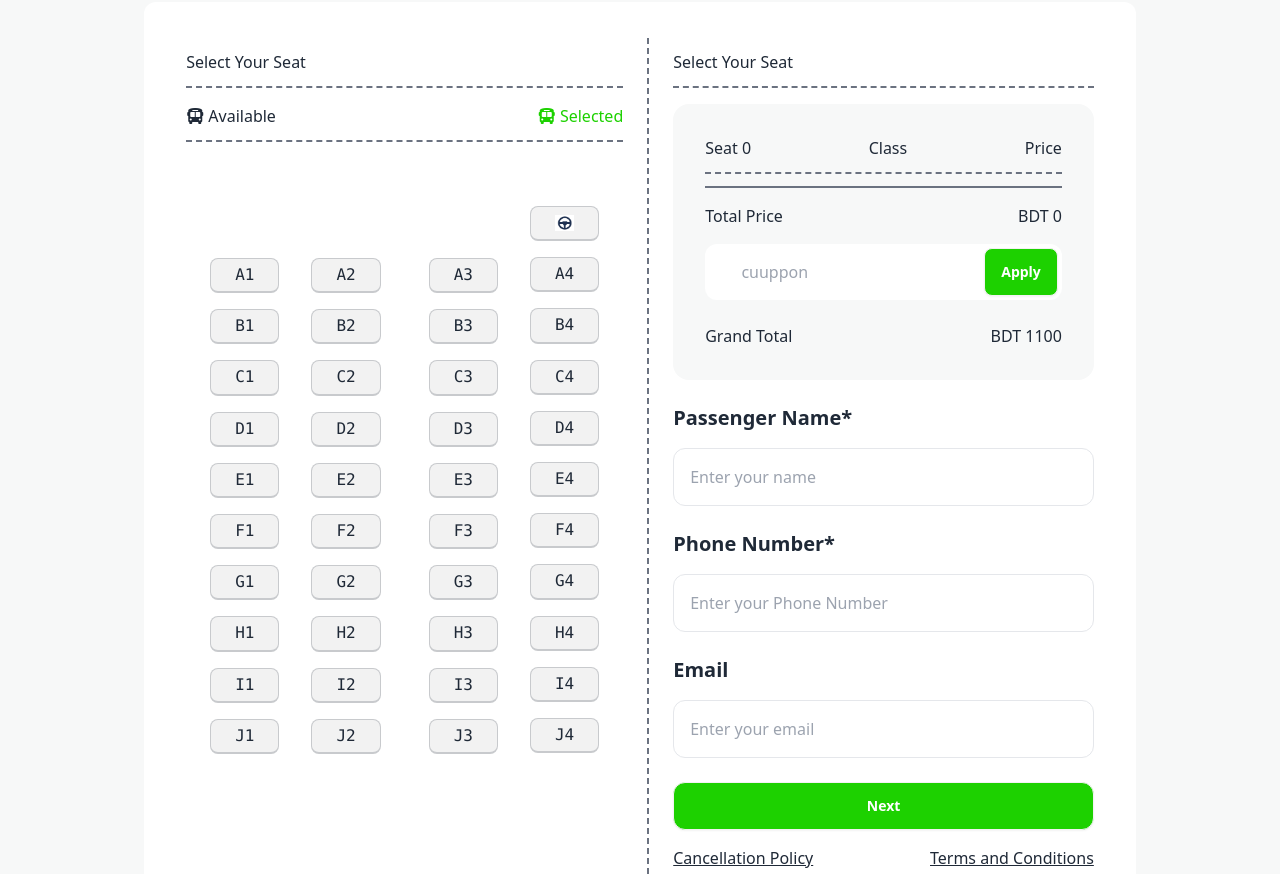
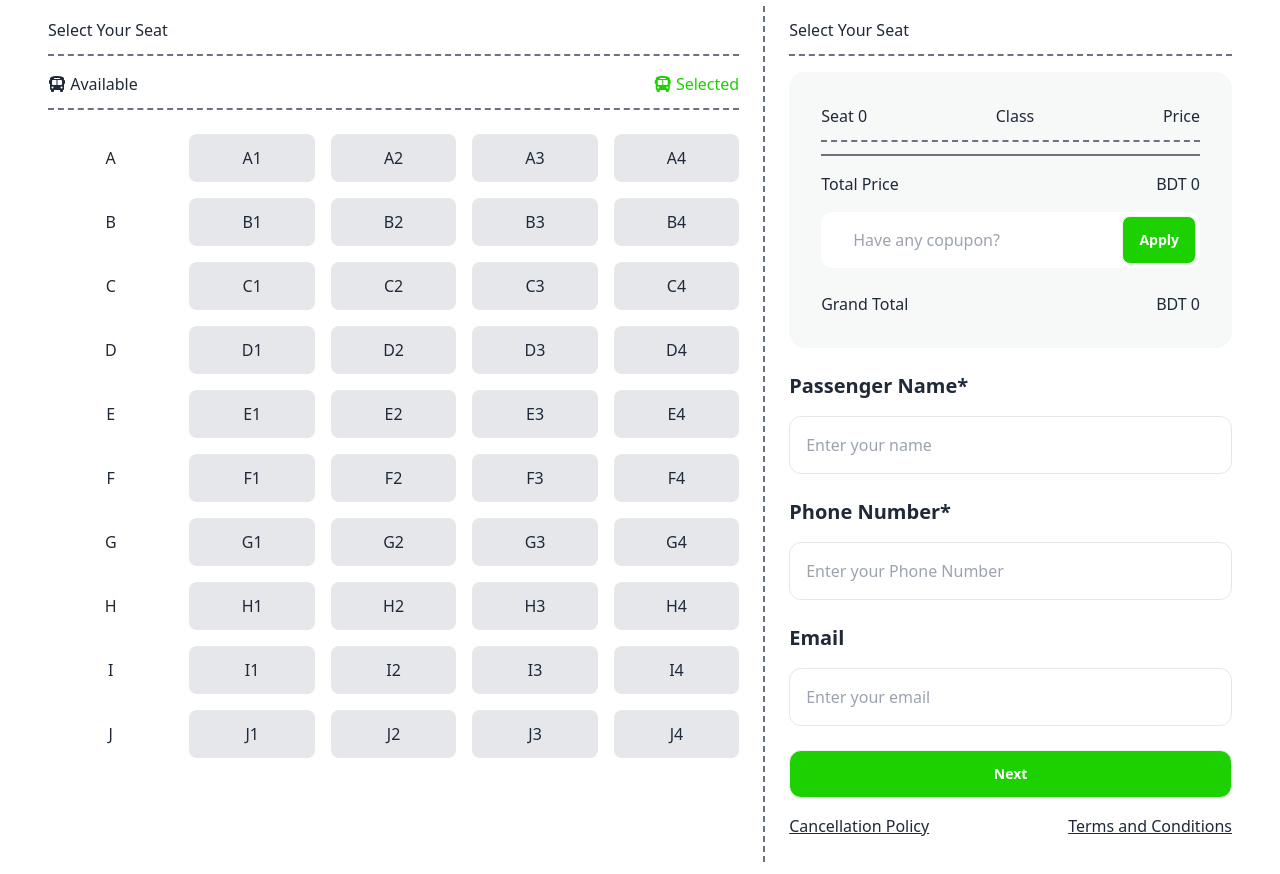
Before and after one commit to robayet-islam/Smart-Ticketing, a plain HTML site: page index.html in a window 1280 px wide. Shown: the part 2500-3374 px from the top of the page. Drawn offline with nearby package versions, Linux system fonts and the light colour scheme.

Commit message:
Grand total functional added

```diff
--- a/index.html
+++ b/index.html
@@ -75,12 +75,12 @@
                     <div class=" lg:text-left">
                         <h2 class="text-4xl font-black">15% OFF</h2>
                         <p>on your next purchase</p>
-                    <p>use by January 2024</p>
+                        <p class="text-xs font-medium text-[#030712a9]">use by January 2024</p>
                     </div>
                     <div class="border-r-2 border-dashed mt-3 border-white"></div>
                     <div>
                         <h2 class="text-3xl font-black">NEW15</h2>
-                    <p>Coupon Code</p>
+                        <p class="text-xs font-medium text-[#030712a9]">Coupon Code</p>
                     </div>
                 </div>
                 <!-- Coupon Code 2 -->
@@ -88,12 +88,12 @@
                     <div class="text-left">
                         <h2 class="text-4xl font-black">20% OFF</h2>
                         <p class="text-xl font-semibold">on your next purchase</p>
-                    <p class="text-xs font-medium">use by January 2024</p>
+                        <p class="text-xs font-medium text-[#030712a9]">use by January 2024</p>
                     </div>
                     <div class="border-r-2 border-dashed mt-3 border-white "></div>
                     <div>
                         <h2 class="text-3xl font-black">Couple 20</h2>
-                    <p>Coupon Code</p>
+                        <p class="text-xs font-medium text-[#030712a9]">Coupon Code</p>
                     </div>
                 </div>
             </div>
@@ -109,13 +109,13 @@
                     <h2 class="font-bold text-4xl mb-6">P.H Paribahan</h2>
                     <p>Good Journey shows you how to get to the UK's best attractions <br> by train, bus, bike and foot. And enjoy great discounts when you arrive car-free!</p>
                 </div>
-            <div class="flex lg:justify-between flex-col-reverse mt-7 p-8 bg-white rounded-xl">
+                <div class="lg:flex justify-between  mt-7 p-8 bg-white rounded-xl">
                     <div class="w-3/4 ">
                         <div class="lg:flex justify-between ">
                             <div class="flex gap-1 flex-1">
                                 <img src="images/bus-logo.png" alt="">
                                 <div>
-                                <h3>Greenline Paribahan</h3>
+                                    <h3 class="text-[#030712] font-bold ">Greenline Paribahan</h3>
                                     <p>Coach-009-WEB ! AC_Business</p>
                                 </div>
                             </div>
@@ -142,12 +142,13 @@
                         </div>
                     </div>
                     <div class="flex justify-center flex-col items-center p-6">
-                    <span><i class="fa-solid fa-bangladeshi-taka-sign bg-[#000] text-white rounded-full p-4"></i></span>
+                        <span><i class="fa-solid fa-bangladeshi-taka-sign bg-[#1DD100] text-white rounded-full p-4"></i></span>
                         <h2 class="text-4xl font-bold">550 Taka</h2>
                         <p class="text-2xl text-[#030712]">Per Seat</p>
 
                     </div>
                 </div>
+        </section>
                 <section class="lg:flex container m-auto justify-center p-6 bg-white rounded-xl mt-4">
                     <!-- Select Your Seat -->
                     <div class=" w-3/5 p-6">
@@ -159,73 +160,64 @@
                         </div>
                         <div class="border-b-2 border-dashed mt-3 border-gray-500"></div>
                         <!-- main seat part  -->
-
-                    <div class="flex justify-between items-end mt-10">
-                        <div class="flex gap-2 lg:gap-8 p-2 lg:p-6 mt-8">
-                            <div class="flex flex-col gap-4">
-
-
-                                <kbd class=" cursor-pointer seat kbd px-6">A1</kbd>
-                                <kbd class=" cursor-pointer seat kbd px-6">B1</kbd>
-                                <kbd class=" cursor-pointer seat kbd px-6">C1</kbd>
-                                <kbd class=" cursor-pointer seat kbd px-6">D1</kbd>
-                                <kbd class=" cursor-pointer seat kbd px-6">E1</kbd>
-                                <kbd class=" cursor-pointer seat kbd px-6">F1</kbd>
-                                <kbd class=" cursor-pointer seat kbd px-6">G1</kbd>
-                                <kbd class=" cursor-pointer seat kbd px-6">H1</kbd>
-                                <kbd class=" cursor-pointer seat kbd px-6">I1</kbd>
-                                <kbd class=" cursor-pointer seat kbd px-6">J1</kbd>
-                            </div>
-
-                            <div class="flex flex-col gap-4">
-
-
-                                <kbd class=" cursor-pointer  seat kbd px-6">A2</kbd>
-                                <kbd class=" cursor-pointer seat kbd px-6">B2</kbd>
-                                <kbd class=" cursor-pointer seat kbd px-6">C2</kbd>
-                                <kbd class=" cursor-pointer seat kbd px-6">D2</kbd>
-                                <kbd class=" cursor-pointer seat kbd px-6">E2</kbd>
-                                <kbd class=" cursor-pointer seat kbd px-6">F2</kbd>
-                                <kbd class=" cursor-pointer seat kbd px-6">G2</kbd>
-                                <kbd class=" cursor-pointer seat kbd px-6">H2</kbd>
-                                <kbd class=" cursor-pointer seat kbd px-6">I2</kbd>
-                                <kbd class=" cursor-pointer seat kbd px-6">J2</kbd>
-                            </div>
-                        </div>
-                        <div class="flex gap-2 lg:gap-8 p-2 lg:p-6">
-                            <div class="flex flex-col gap-4 ">
-                                <kbd ></kbd>
-                                <kbd class=" cursor-pointer  seat kbd px-6 mt-9">A3</kbd>
-                                <kbd class=" cursor-pointer seat kbd px-6">B3</kbd>
-                                <kbd class=" cursor-pointer seat kbd px-6">C3</kbd>
-                                <kbd class=" cursor-pointer seat kbd px-6">D3</kbd>
-                                <kbd class=" cursor-pointer seat kbd px-6">E3</kbd>
-                                <kbd class=" cursor-pointer seat kbd px-6">F3</kbd>
-                                <kbd class=" cursor-pointer seat kbd px-6">G3</kbd>
-                                <kbd class=" cursor-pointer seat kbd px-6">H3</kbd>
-                                <kbd class=" cursor-pointer seat kbd px-6">I3</kbd>
-                                <kbd class=" cursor-pointer seat kbd px-6">J3</kbd>
-                            </div>
-                            <div class="flex flex-col gap-4 ">
-                                <kbd class=" kbd px-6"> <img class="h-4" src="images/steering.PNG" alt=""></kbd>
-                                <kbd class=" cursor-pointer  seat kbd px-6">A4</kbd>
-                                <kbd class=" cursor-pointer seat kbd px-6">B4</kbd>
-                                <kbd class=" cursor-pointer seat kbd px-6">C4</kbd>
-                                <kbd class=" cursor-pointer seat kbd px-6">D4</kbd>
-                                <kbd class=" cursor-pointer seat kbd px-6">E4</kbd>
-                                <kbd class=" cursor-pointer seat kbd px-6">F4</kbd>
-                                <kbd class=" cursor-pointer seat kbd px-6">G4</kbd>
-                                <kbd class=" cursor-pointer seat kbd px-6">H4</kbd>
-                                <kbd class=" cursor-pointer seat kbd px-6">I4</kbd>
-                                <kbd class=" cursor-pointer seat kbd px-6">J4</kbd>
+                            <div>
+                                <div class=" grid grid-cols-5 gap-4 mt-6">
+                                    <button class="  h-full flex justify-center items-center py-3 rounded-lg  "><p>A</p></button>
+                                    <button class=" seat h-full bg-gray-200 flex justify-center items-center py-3 rounded-lg  "><p>A1</p></button>
+                                    <button class=" seat h-full bg-gray-200 flex justify-center items-center py-3 rounded-lg  "><p>A2</p></button>
+                                    <button class=" seat h-full bg-gray-200 flex justify-center items-center py-3 rounded-lg  "><p>A3</p></button>
+                                    <button class=" seat h-full bg-gray-200 flex justify-center items-center py-3 rounded-lg  "><p>A4</p></button>
+                                    <button class=" h-full  flex justify-center items-center py-3 rounded-lg  "><p>B</p></button>
+                                    <button class=" seat h-full bg-gray-200 flex justify-center items-center py-3 rounded-lg  "><p>B1</p></button>
+                                    <button class=" seat h-full bg-gray-200 flex justify-center items-center py-3 rounded-lg  "><p>B2</p></button>
+                                    <button class=" seat h-full bg-gray-200 flex justify-center items-center py-3 rounded-lg  "><p>B3</p></button>
+                                    <button class=" seat h-full bg-gray-200 flex justify-center items-center py-3 rounded-lg  "><p>B4</p></button>
+                                    <button class="  h-full flex justify-center items-center py-3 rounded-lg  "><p>C</p></button>
+                                    <button class=" seat h-full bg-gray-200 flex justify-center items-center py-3 rounded-lg  "><p>C1</p></button>
+                                    <button class=" seat h-full bg-gray-200 flex justify-center items-center py-3 rounded-lg  "><p>C2</p></button>
+                                    <button class=" seat h-full bg-gray-200 flex justify-center items-center py-3 rounded-lg  "><p>C3</p></button>
+                                    <button class=" seat h-full bg-gray-200 flex justify-center items-center py-3 rounded-lg  "><p>C4</p></button>
+                                    <button class=" h-full  flex justify-center items-center py-3 rounded-lg  "><p>D</p></button>
+                                    <button class=" seat h-full bg-gray-200 flex justify-center items-center py-3 rounded-lg  "><p>D1</p></button>
+                                    <button class=" seat h-full bg-gray-200 flex justify-center items-center py-3 rounded-lg  "><p>D2</p></button>
+                                    <button class=" seat h-full bg-gray-200 flex justify-center items-center py-3 rounded-lg  "><p>D3</p></button>
+                                    <button class=" seat h-full bg-gray-200 flex justify-center items-center py-3 rounded-lg  "><p>D4</p></button>
+                                    <button class="  h-full flex justify-center items-center py-3 rounded-lg  "><p>E</p></button>
+                                    <button class=" seat h-full bg-gray-200 flex justify-center items-center py-3 rounded-lg  "><p>E1</p></button>
+                                    <button class=" seat h-full bg-gray-200 flex justify-center items-center py-3 rounded-lg  "><p>E2</p></button>
+                                    <button class=" seat h-full bg-gray-200 flex justify-center items-center py-3 rounded-lg  "><p>E3</p></button>
+                                    <button class=" seat h-full bg-gray-200 flex justify-center items-center py-3 rounded-lg  "><p>E4</p></button>
+                                    <button class=" h-full  flex justify-center items-center py-3 rounded-lg  "><p>F</p></button>
+                                    <button class=" seat h-full bg-gray-200 flex justify-center items-center py-3 rounded-lg  "><p>F1</p></button>
+                                    <button class=" seat h-full bg-gray-200 flex justify-center items-center py-3 rounded-lg  "><p>F2</p></button>
+                                    <button class=" seat h-full bg-gray-200 flex justify-center items-center py-3 rounded-lg  "><p>F3</p></button>
+                                    <button class=" seat h-full bg-gray-200 flex justify-center items-center py-3 rounded-lg  "><p>F4</p></button>
+                                    <button class="  h-full flex justify-center items-center py-3 rounded-lg  "><p>G</p></button>
+                                    <button class=" seat h-full bg-gray-200 flex justify-center items-center py-3 rounded-lg  "><p>G1</p></button>
+                                    <button class=" seat h-full bg-gray-200 flex justify-center items-center py-3 rounded-lg  "><p>G2</p></button>
+                                    <button class=" seat h-full bg-gray-200 flex justify-center items-center py-3 rounded-lg  "><p>G3</p></button>
+                                    <button class=" seat h-full bg-gray-200 flex justify-center items-center py-3 rounded-lg  "><p>G4</p></button>
+                                    <button class=" h-full  flex justify-center items-center py-3 rounded-lg  "><p>H</p></button>
+                                    <button class=" seat h-full bg-gray-200 flex justify-center items-center py-3 rounded-lg  "><p>H1</p></button>
+                                    <button class=" seat h-full bg-gray-200 flex justify-center items-center py-3 rounded-lg  "><p>H2</p></button>
+                                    <button class=" seat h-full bg-gray-200 flex justify-center items-center py-3 rounded-lg  "><p>H3</p></button>
+                                    <button class=" seat h-full bg-gray-200 flex justify-center items-center py-3 rounded-lg  "><p>H4</p></button>
+                                    <button class="  h-full flex justify-center items-center py-3 rounded-lg  "><p>I</p></button>
+                                    <button class=" seat h-full bg-gray-200 flex justify-center items-center py-3 rounded-lg  "><p>I1</p></button>
+                                    <button class=" seat h-full bg-gray-200 flex justify-center items-center py-3 rounded-lg  "><p>I2</p></button>
+                                    <button class=" seat h-full bg-gray-200 flex justify-center items-center py-3 rounded-lg  "><p>I3</p></button>
+                                    <button class=" seat h-full bg-gray-200 flex justify-center items-center py-3 rounded-lg  "><p>I4</p></button>
+                                    <button class=" h-full  flex justify-center items-center py-3 rounded-lg  "><p>J</p></button>
+                                    <button class=" seat h-full bg-gray-200 flex justify-center items-center py-3 rounded-lg  "><p>J1</p></button>
+                                    <button class=" seat h-full bg-gray-200 flex justify-center items-center py-3 rounded-lg  "><p>J2</p></button>
+                                    <button class=" seat h-full bg-gray-200 flex justify-center items-center py-3 rounded-lg  "><p>J3</p></button>
+                                    <button class=" seat h-full bg-gray-200 flex justify-center items-center py-3 rounded-lg  "><p>J4</p></button>
                                 </div>
                             </div>
                     </div>
 
-                </div>
                         <div class="border-r-2 border-dashed mt-3 border-gray-500" ></div>
                         <!-- Select Your Seat and more information -->
-
                         <div class="p-6 text-left flex-1">
                         <h2>Select Your Seat</h2>
                         <div class="border-b-2 border-dashed mt-3 border-gray-500"></div>
@@ -250,13 +242,13 @@
                                 <h3>BDT <span id="total-price">0</span></h3>
                             </div>
                             <div class="lg:flex justify-between bg-white w-full rounded-xl mt-4">
-                            <input class="p-4 lg:ml-4" type="text" placeholder=" cuuppon " >
-                            <button class="btn p-4 my-auto mr-1 bg-[#1DD100] text-white w-full lg:w-auto ">Apply</button>
+                                <input id="cuppon" class="p-4 lg:ml-4" type="text" placeholder="Have any copupon? " >
+                                <button  id="cuppon-apply-btn" class="btn p-4 my-auto mr-1 bg-[#1DD100] text-white w-full lg:w-auto ">Apply</button>
                             </div>
                             <div class="flex justify-between mt-6 ">
 
                                 <h3>Grand Total</h3>
-                            <h3>BDT 1100</h3>
+                                <h3>BDT <span id="grand-total-price">0</span></h3>
                             </div>
                         </div>
                         <!-- passenger information -->
@@ -295,6 +287,20 @@
         </section>
      <!-- Select Your Seat part Start -->
 
+     <!-- poppup part -->
+        <!-- <section class="container m-auto ">
+            <div class="flex flex-col justify-center items-center h-96 w-96 ">
+                <img class="w-20 h-20 mb-6" src="images/success.png" alt="">
+                <h2 class="text-[#27AE60]">SUCCESS</h2>
+                <p class="text-center">Thank you for Booking Our Bus Seats.
+                    We are working hard to find the best service and deals for you.
+                <br><span class="text-[#4A4A4A]">
+                    Shortly you will find a confirmation in your email.
+                </span> </p>
+                <button class="w-72 rounded-2xl bg-[#27AE60] p-2 mt-6">Continue</button>
+            </div>
+        </section> -->
+
     </main>
         <footer class="footer p-10 bg-neutral text-neutral-content">
             <aside>
@@ -312,6 +318,8 @@
           </footer>
 
 
+
+
     <script src="script/script.js"></script>
     <script src="script/utility.js"></script>
     <script src="https://cdn.tailwindcss.com"></script>
```
Also changed, not shown: script/script.js (+29 -11 lines). Lines whose indentation alone changed are shown as unchanged.
